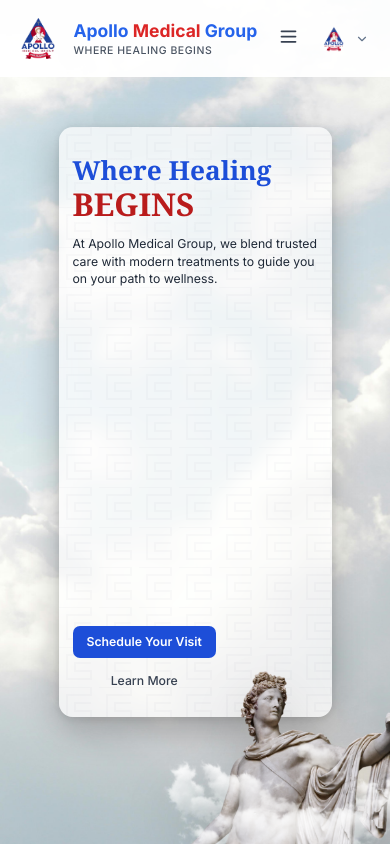
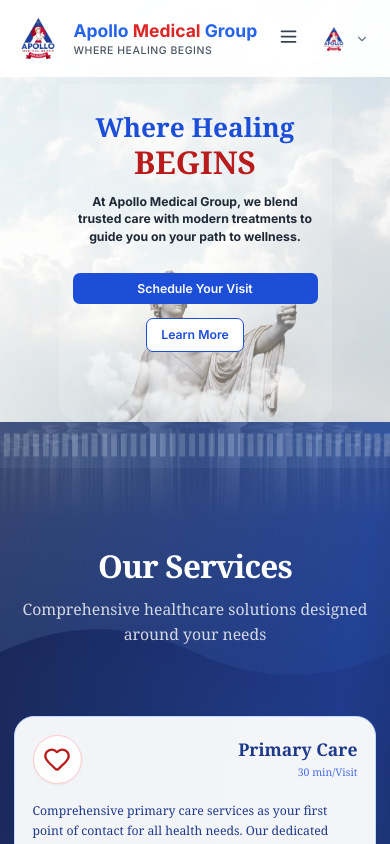
Before and after one commit to Wisdomous20/Apollo, a Next.js app: page / in a window 390 px wide. Shown: the top 844 px of the page. Built offline with nearby package versions, Linux system fonts and the light colour scheme.

Commit message:
refactor: improve Hero component layout for better mobile responsiveness and visual hierarchy

```diff
--- a/src/components/sections/Hero.tsx
+++ b/src/components/sections/Hero.tsx
@@ -5,7 +5,14 @@
 
 export default function Hero() {
   return (
-    <section className="relative h-screen w-full overflow-hidden bg-[url('/clouds.jpg')] bg-cover bg-center m-0 p-0">
+    <section className="relative h-[50vh] md:h-screen w-full overflow-hidden m-0 p-0">
+      {/* Mobile-only faded clouds overlay */}
+      <div className="absolute inset-0 block md:hidden z-0">
+        <div className="absolute inset-0 bg-[url('/clouds.jpg')] bg-cover bg-center opacity-60" />
+        <div className="absolute inset-0 bg-white/15" />
+      </div>
+      {/* Detop clouds background */}
+      <div className="hidden md:block absolute inset-0 bg-[url('/clouds.jpg')] bg-cover bg-center z-0" />
       {/* Main hero card content */}
       <div className="absolute inset-0 z-10 flex items-center justify-center w-full h-full px-4 sm:px-6 lg:px-0">
         <motion.div
@@ -14,23 +21,16 @@
           transition={{ duration: 0.8, ease: 'easeOut' }}
           style={{
             width: 'min(90vw, 70vw)',
-            height: 'min(85vh, 70vh)',
-            background: 'rgba(255,255,255,0.7)',
             borderRadius: '1rem',
-            boxShadow:
-              '0 1.5vh 4vh 0 rgba(0,0,0,0.25), 0 0.2vh 1vh 0 rgba(0,0,0,0.10)',
-            border: '0.4vh rgba(255,255,255,0.7)',
-            backdropFilter: 'blur(8px)',
-            WebkitBackdropFilter: 'blur(8px)',
             transform: 'perspective(800px) scale3d(1.03,1.03,1.03)',
             position: 'relative',
             overflow: 'hidden',
           }}
-          className="flex flex-col items-start justify-start h-full px-4 sm:px-8 lg:px-20 pr-4 sm:pr-6 lg:pr-12 pt-8 sm:pt-12 lg:pt-18 pb-6 sm:pb-8 lg:pb-12 shadow-2xl transition-transform duration-500"
+          className="flex flex-col items-start justify-start h-[40vh] sm:h-[min(85vh,70vh)] px-4 sm:px-8 lg:px-20 pr-4 sm:pr-6 lg:pr-12 pt-8 sm:pt-12 lg:pt-18 pb-6 sm:pb-8 lg:pb-12 transition-transform duration-500 bg-transparent sm:bg-[rgba(255,255,255,0.7)] shadow-none sm:shadow-2xl backdrop-blur-0 sm:backdrop-blur-[8px]"
         >
           {/* Decorative Greek key SVG pattern background */}
           <svg
-            className="absolute inset-0 w-full h-full z-0 pointer-events-none"
+            className="hidden sm:block absolute inset-0 w-full h-full z-0 pointer-events-none"
             style={{ opacity: 0.02 }}
             xmlns="http://www.w3.org/2000/svg"
             width="100%"
@@ -55,6 +55,8 @@
             <rect width="100%" height="100%" fill="url(#greekKey)" />
           </svg>
 
+          {/* Headings: Centered on mobile, left on md+ */}
+          <div className="w-full text-center md:text-left mt-12 md:mt-0">
             <motion.h1
               initial={{ opacity: 0, x: -50 }}
               animate={{ opacity: 1, x: 0 }}
@@ -74,12 +76,13 @@
             >
               BEGINS
             </motion.h1>
+          </div>
 
           <motion.p
             initial={{ opacity: 0, y: 30 }}
             animate={{ opacity: 1, y: 0 }}
             transition={{ duration: 0.6, delay: 0.6 }}
-            className="mt-4 sm:mt-6 lg:mt-10 mb-4 sm:mb-6 lg:mb-8 text-sm sm:text-base lg:text-lg text-gray-800 w-full sm:w-3/4 lg:w-1/2 relative z-10"
+            className="mt-4 sm:mt-6 lg:mt-10 mb-4 sm:mb-6 lg:mb-8 text-sm sm:text-base lg:text-lg text-gray-800 w-full sm:w-3/4 lg:w-1/2 relative z-10 text-center md:text-left font-bold md:font-normal"
           >
             At Apollo Medical Group, we blend trusted care with modern
             treatments to guide you on your path to wellness.
@@ -91,19 +94,19 @@
             initial={{ opacity: 0, y: 30 }}
             animate={{ opacity: 1, y: 0 }}
             transition={{ duration: 0.6, delay: 0.8 }}
-            className="mb-2 flex flex-col sm:flex-row gap-4 sm:gap-6 lg:gap-10 relative z-10"
+            className="mb-2 flex flex-col sm:flex-row gap-4 sm:gap-6 lg:gap-10 relative z-10 items-center md:items-start justify-center md:justify-start w-full"
           >
             <motion.button
               whileHover={{ scale: 1.05 }}
               whileTap={{ scale: 0.95 }}
-              className="bg-blue-700 text-white px-4 sm:px-5 lg:px-6 py-2 sm:py-2.5 lg:py-3 rounded-lg font-semibold text-sm sm:text-base"
+              className="bg-blue-700 text-white px-4 sm:px-5 lg:px-6 py-2 sm:py-2.5 lg:py-3 rounded-lg font-semibold text-sm sm:text-base w-full md:w-auto"
             >
               Schedule Your Visit
             </motion.button>
             <motion.button
               whileHover={{ scale: 1.05 }}
               whileTap={{ scale: 0.95 }}
-              className="text-gray-700 font-medium text-sm sm:text-base"
+              className="bg-white text-blue-700 border border-blue-700 px-4 sm:px-5 lg:px-6 py-2 sm:py-2.5 lg:py-3 rounded-lg font-semibold text-sm sm:text-base max-w-fit md:w-auto transition-colors duration-200 hover:bg-blue-700 hover:text-white"
             >
               Learn More
             </motion.button>
@@ -116,21 +119,24 @@
         initial={{ opacity: 0, x: 100 }}
         animate={{ opacity: 1, x: 0 }}
         transition={{ duration: 0.8, delay: 0.4 }}
-        className="absolute bottom-0 right-0 z-30 m-0 p-0"
-        style={{
-          right: 'clamp(-15vw, -9vw, -5.625rem)',
-          width: 'clamp(60vw, 80vw, 80rem)',
-          height: 'clamp(50vh, 70vh, 70rem)',
-        }}
+        className="absolute bottom-0 z-0 md:z-30 m-0 p-0 w-full flex justify-center md:justify-end"
+        style={{ right: undefined }}
       >
+        <div className="relative w-[70vw] h-[40vh] md:w-[clamp(60vw,80vw,80rem)] md:h-[clamp(50vh,70vh,70rem)] md:mr-[clamp(-15vw,-9vw,-5.625rem)]">
+          <div
+            className="block md:hidden absolute inset-0 bg-white/15 rounded-b-2xl"
+            style={{ zIndex: 1 }}
+          />
           <Image
             src="/apollo3.png"
             alt="Medical professional"
             fill
-          className="object-contain object-bottom drop-shadow-2xl"
+            className="object-contain object-bottom drop-shadow-2xl opacity-60 md:opacity-100"
             priority
             sizes="(max-width: 475px) 80vw, (max-width: 640px) 70vw, (max-width: 768px) 60vw, (max-width: 1024px) 50vw, 40vw"
+            style={{ zIndex: 2 }}
           />
+        </div>
       </motion.div>
     </section>
   );
```
Lines whose indentation alone changed are shown as unchanged.
